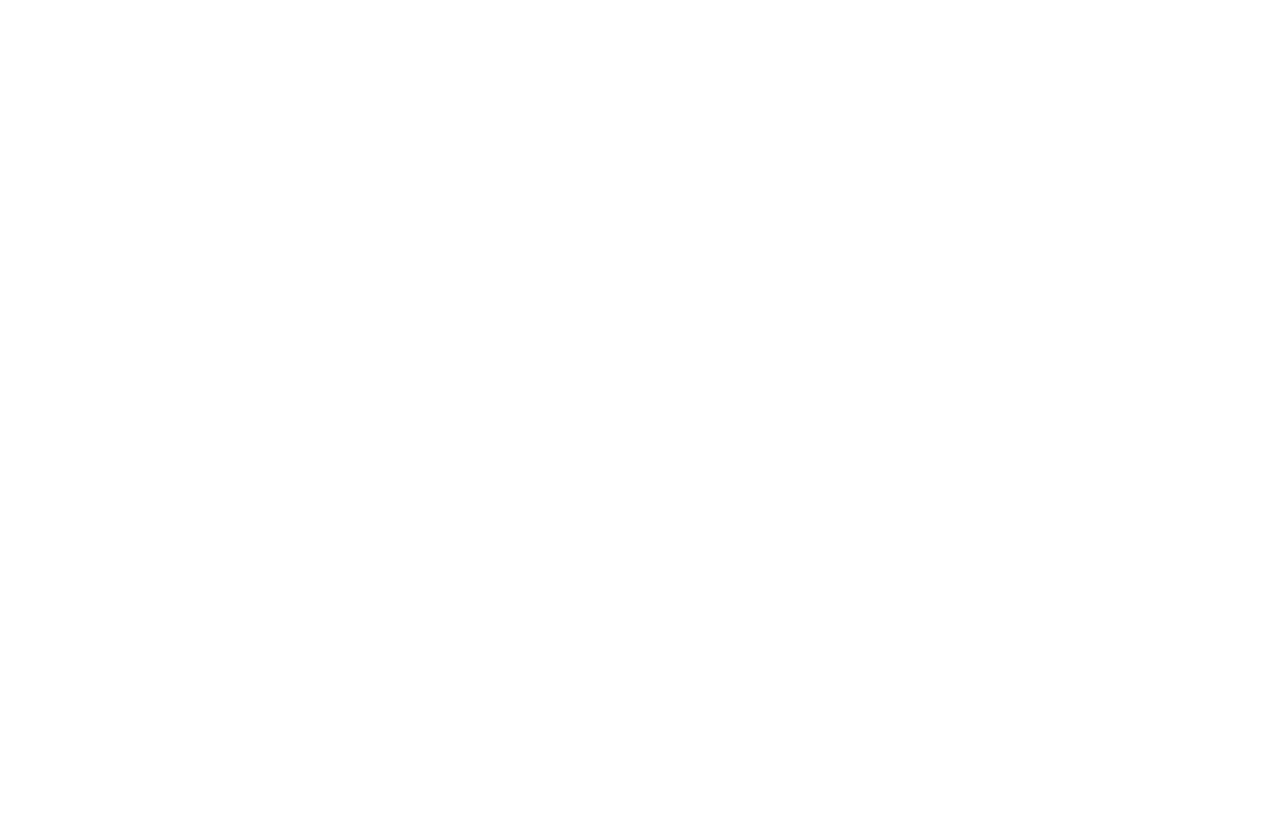
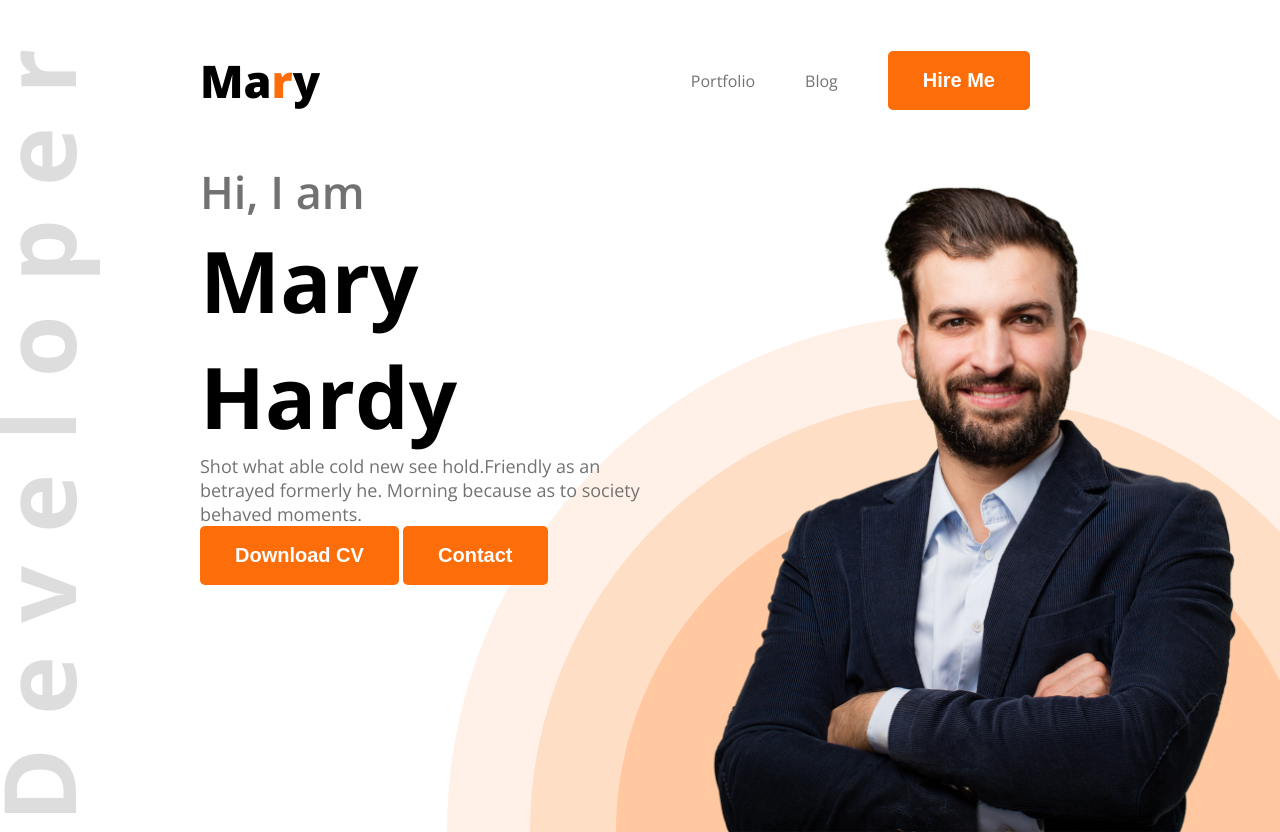
Before and after one commit to MullaRohan/web-dev-portfolio, a plain HTML site: page index.html in a window 1280 px wide. Before the commit the page ends 800 px from the top, so only its background shows below. Drawn offline with nearby package versions, Linux system fonts and the light colour scheme.

Commit message:
navbar and body design

```diff
--- a/index.html
+++ b/index.html
@@ -1,11 +1,42 @@
 <!DOCTYPE html>
 <html lang="en">
+
 <head>
     <meta charset="UTF-8">
     <meta name="viewport" content="width=device-width, initial-scale=1.0">
     <title>Portfolio</title>
+    <link rel="stylesheet" href="styles/style.css">
 </head>
+
 <body>
+    <header class="header">
+        <nav>
+            <h3 class="nav-title">Ma<span class="text-primary">r</span>y</h3>
+            <ul>
+                <li><a class="dark2" href="#">Portfolio</a></li>
+                <li><a class="dark2" href="#">Blog</a></li>
+                <li><a href="#"><button class="btn-primary">Hire Me</button></a></li>
+            </ul>
+        </nav>
+        <div class="banner">
+            <div class="banner-container">
+                <h3 class="banner-greetings dark2">Hi, I am</h3>
+                <h1 class="banner-title">Mary Hardy</h1>
+                <p class="banner-description dark2">Shot what able cold new see hold.Friendly as an betrayed formerly he.
+                    Morning because as to society behaved moments.
+                </p>
+                <button class="btn-primary">Download CV</button>
+                <button class="btn-primary">Contact</button>
+            </div>
+            <img class="banner-image" src="images/hardy.png" alt="">
+        </div>
+    </header>
+    <main>
 
+    </main>
+    <footer>
+
+    </footer>
 </body>
+
 </html>
--- /dev/null
+++ b/styles/style.css
@@ -0,0 +1,84 @@
+/* imported open sans */
+@import url('https://fonts.googleapis.com/css2?family=Open+Sans:ital,wght@0,300..800;1,300..800&display=swap');
+
+/* font-family: "Open Sans", sans-serif; */
+*{
+    margin: 0;
+    padding: 0;
+}
+/* shared style */
+.text-primary{
+    color: #FD6E0A;
+}
+.dark2{
+    color: #727272;
+}
+.btn-primary{
+    background-color: #FD6E0A;
+    font-size: 20px;
+    font-weight: bold;
+    color: white;
+    padding: 18px 35px;
+    border: none;
+    border-radius: 5px;
+    cursor: pointer;
+}
+
+/* body design */
+body {
+    font-family: "Open Sans", sans-serif;
+}
+
+/* header design */
+.header{
+    background-image: url(../images/developer.png), url(../images/header_bg.png);
+    background-repeat: no-repeat;
+    background-position: top left, bottom right;
+}
+
+/* navbar design */
+nav {
+    display: flex;
+    align-items: center;
+    justify-content: space-between;
+    margin: 50px 200px;
+}
+
+.nav-title {
+    font-weight: 800;
+    font-size: 45px;
+}
+nav ul{
+    display: flex;
+    align-items: center;
+}
+nav ul li{
+    list-style: none;
+    margin-right: 50px;
+}
+nav ul a{
+    text-decoration: none;
+}
+/* banner style  */
+.banner{
+    display: flex;
+    justify-content: space-between;
+    margin: 0 35px 0 200px;
+}
+.banner-greetings{
+    font-size: 45px;
+    font-weight: 600;
+}
+.banner-container{
+    max-width: 580px;
+}
+.banner-title{
+    font-size: 85px;
+    font-weight: bold;
+}
+.banner-description{
+    font-size: 18px;
+}
+.banner-image{
+    width: 580px;
+}
```
